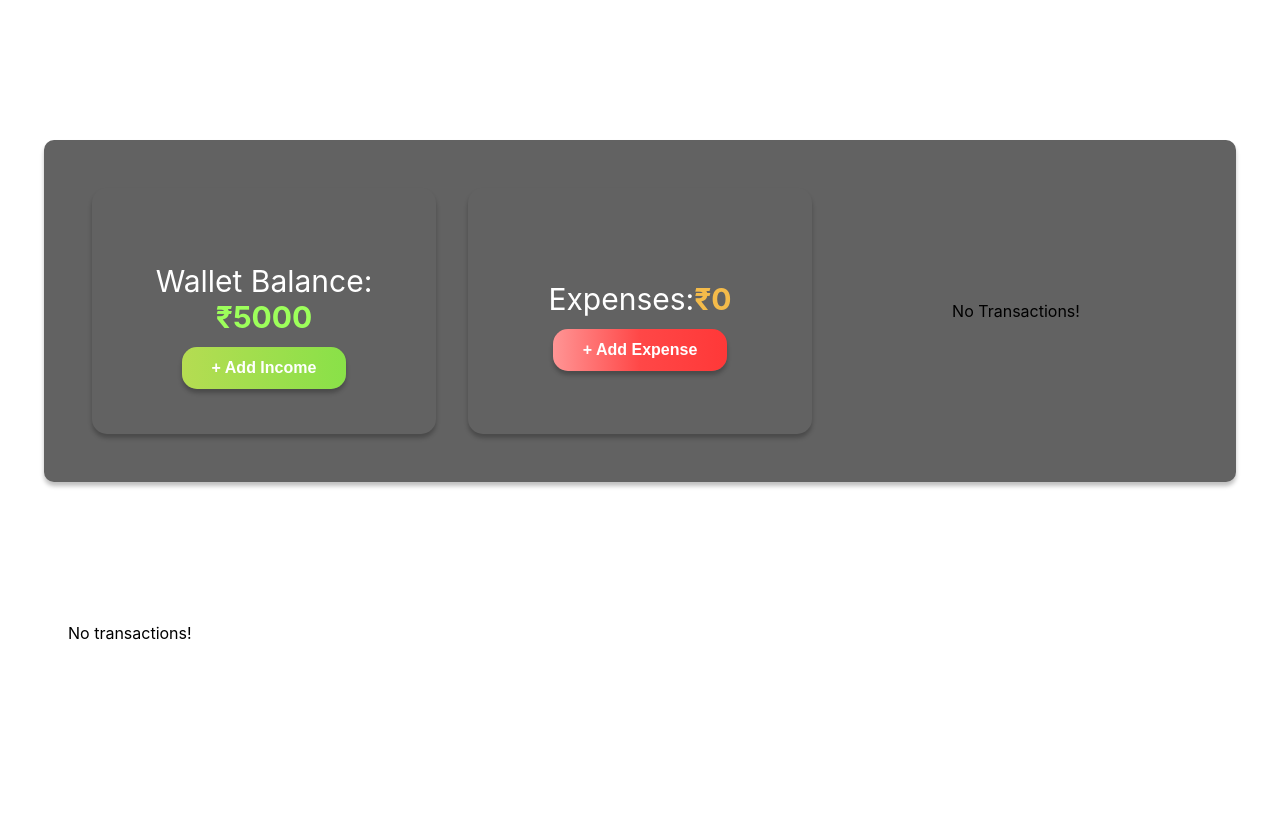
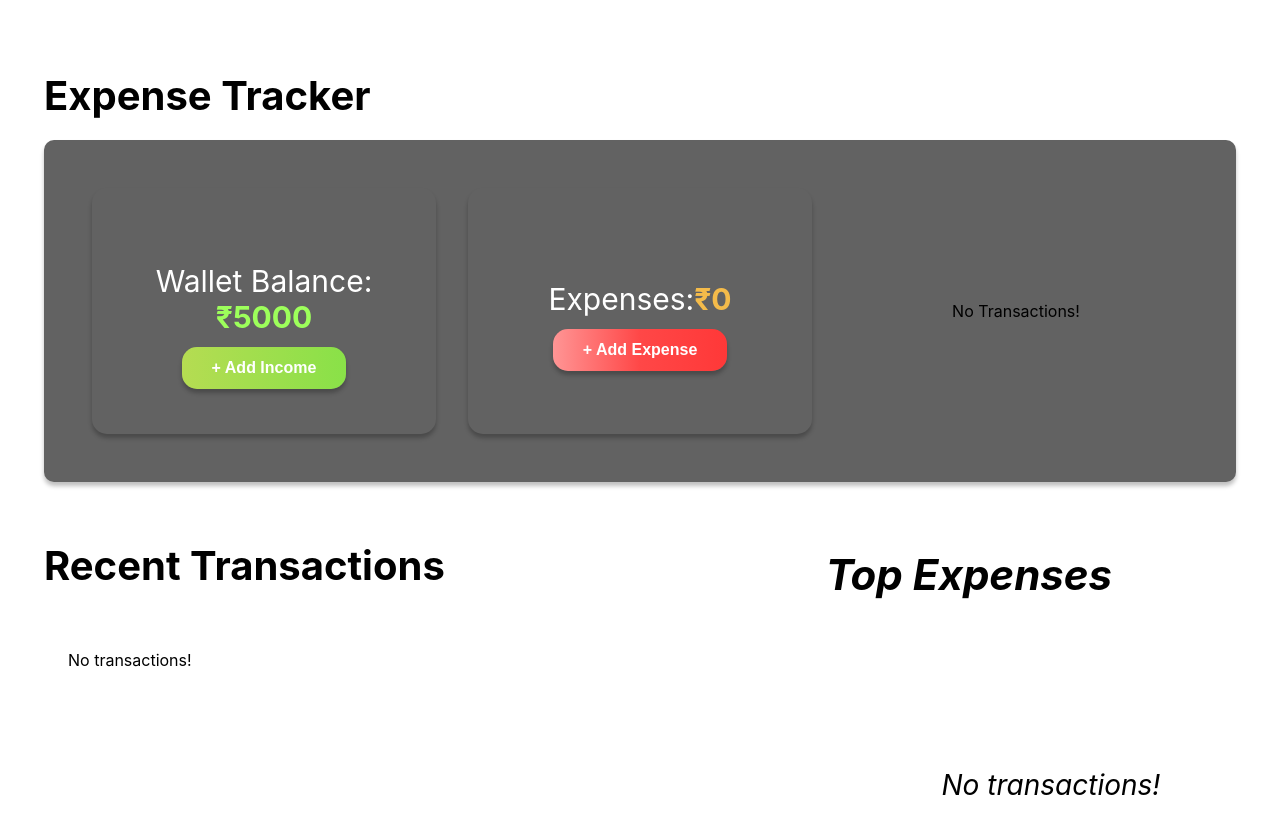
Before and after one commit to RAJLAXMITANGUDU/expense_tracker, a React (Create React App) app: page / in a window 1280 px wide. Shown: the top 834 px of the page. Built offline with nearby package versions, Linux system fonts and the light colour scheme.

Commit message:
Test commit

```diff
--- a/src/App.js
+++ b/src/App.js
@@ -1,10 +1,10 @@
 import Home from "./pages/Home/Home";
-import {snackbarProvider} from "notistack";
+import {SnackbarProvider} from "notistack";
 
 export default function App(){
   return (
-    <snackbarProvider>
+    <SnackbarProvider>
       <Home />
-    </snackbarProvider>
+    </SnackbarProvider>
   );
 }
--- a/src/components/BarChart/BarChart.module.css
+++ b/src/components/BarChart/BarChart.module.css
@@ -14,7 +14,7 @@
 .expenseChart{
     font-style: italic;
     font-size: 28px;
-    color:#fff;
+    color:black;
     margin-bottom: 10px;
     width:35%;
 }
--- a/src/components/TransactionList/TransactionList.jsx
+++ b/src/components/TransactionList/TransactionList.jsx
@@ -35,7 +35,7 @@ import Pagination from "../Pagination/Pagination";
 
     return (
         <div className={styles.transactionsWrapper}>
-            {title && <h2>{title}</h2>}
+            {title && <h1>{title}</h1>}
             {transactions.length>0?(
                 <div className={styles.list}>
                     <div>
--- a/src/components/TransactionList/TransactionList.module.css
+++ b/src/components/TransactionList/TransactionList.module.css
@@ -7,7 +7,7 @@
     font-style: italic;
     font-size: 1.8rem;
     margin-bottom: 10px;
-    color: #fff;
+    color: black;
 }
 .transactionsWrapper{
     width: 65%;
--- a/src/pages/Home/Home.module.css
+++ b/src/pages/Home/Home.module.css
@@ -7,7 +7,7 @@
     margin: 20px;
 }
 .container h1{
-    color:#fff;
+    color:black;
     margin-bottom: 20px;
     text-align: left;
     font-size: 2.5rem;
```
